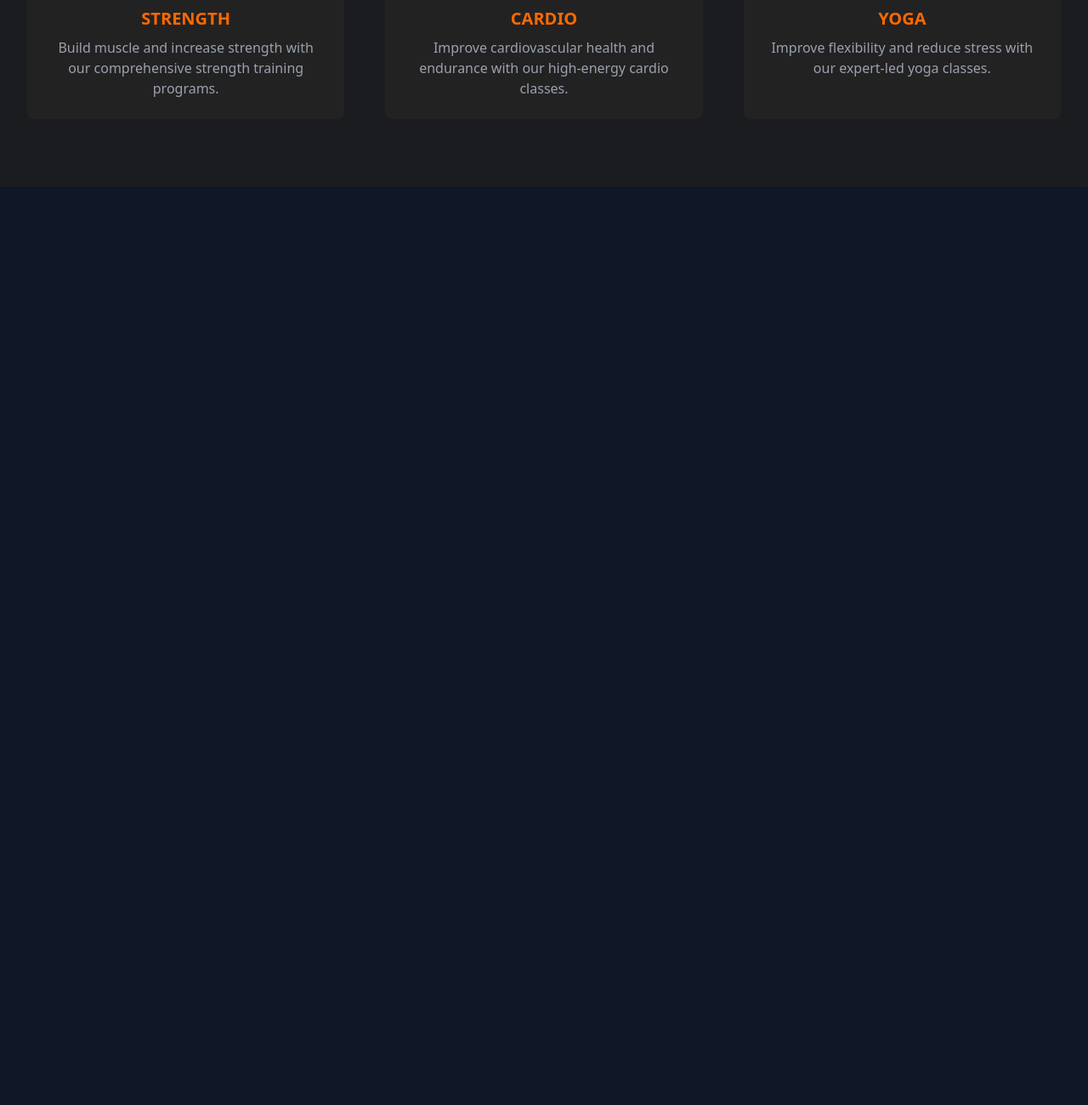
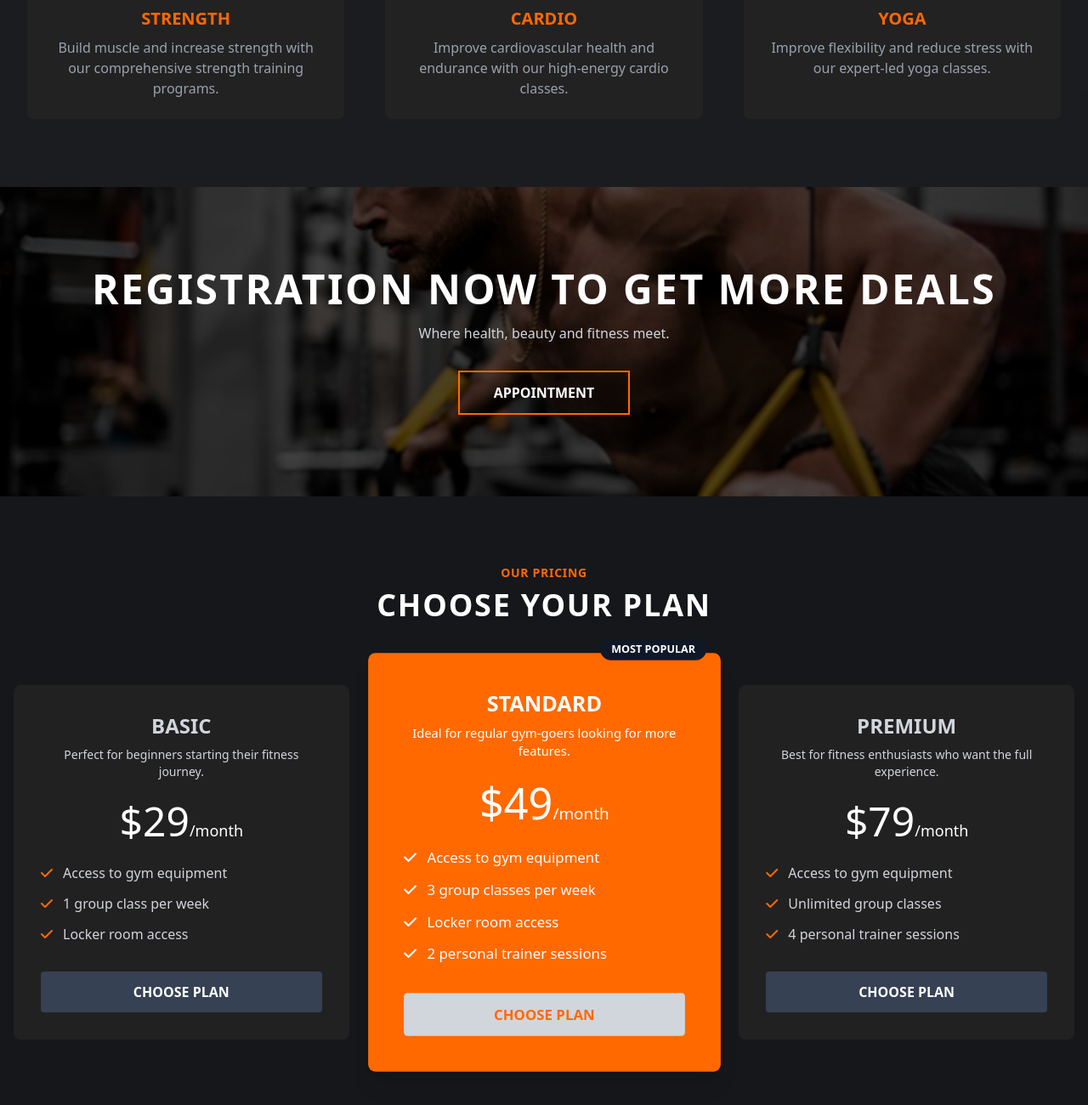
Before and after one commit to Samad0777/Satatic-sites, a website: page gym-site/public/index.html in a window 1280 px wide. Shown: the part 1672-2972 px from the top of the page at 85% size. Before the commit the page ends 1892 px from the top, so only its background shows below. Drawn offline with nearby package versions, Linux system fonts and the light colour scheme; files that its build step writes are made by us from their sources.

Commit message:
feat: our pricing section complete

```diff
--- a/gym-site/public/index.html
+++ b/gym-site/public/index.html
@@ -257,6 +257,88 @@
       <!-- our classes section ended -->
 
 
+      <!-- Appointment section started  -->
+
+
+    <section class="relative py-24">
+
+    <div class="absolute inset-0 bg-[url('./images/apoint.jpg')] bg-cover bg-center bg-fixed">
+        <div class="absolute inset-0 bg-black/70"></div> </div>
+
+    <div class="relative z-10 container mx-auto text-center text-white px-4">
+
+        <h2 class="text-4xl md:text-5xl font-extrabold uppercase font-anton tracking-wider">
+            Registration Now To Get More Deals
+        </h2>
+
+        <p class="mt-4 text-gray-300">
+            Where health, beauty and fitness meet.
+        </p>
+
+        <button class="mt-8 cursor-pointer px-10 py-3 bg-transparent text-white font-bold uppercase border-2 border-orange-500
+                       hover:bg-orange-500 transition-colors duration-300">
+            Appointment
+        </button>
+
+    </div>
+</section>
+
+      <!-- Appointment section ended  -->
+
+
+      <!-- our pricing section started  -->
+
+    <section class="pricing-section bg-[#191717cb] py-20 px-4">
+    <div class="container mx-auto text-center">
+
+        <p class="text-sm font-semibold text-orange-500 uppercase tracking-wider">Our Pricing</p>
+        <h2 class="mt-2 text-4xl font-bold font-anton uppercase tracking-wider text-white">Choose Your Plan</h2>
+
+        <div class="mt-12 grid md:grid-cols-3 gap-8 items-center">
+
+            <div class="pricing-card  rounded-lg bg-[#262424cb] p-8 text-gray-300">
+                <h3 class="text-2xl font-bold uppercase">Basic</h3>
+                <p class="mt-2 text-sm">Perfect for beginners starting their fitness journey.</p>
+                <p class="text-5xl font-anton mt-6 text-white">$29<span class="text-lg">/month</span></p>
+                <ul class="mt-6 space-y-3 text-left">
+                    <li class="flex items-center"><i class="fa-solid fa-check text-orange-500 mr-3"></i> Access to gym equipment</li>
+                    <li class="flex items-center"><i class="fa-solid fa-check text-orange-500 mr-3"></i> 1 group class per week</li>
+                    <li class="flex items-center"><i class="fa-solid fa-check text-orange-500 mr-3"></i> Locker room access</li>
+                </ul>
+                <button class="cursor-pointer w-full mt-8 py-3 bg-gray-700 hover:bg-gray-600 text-white font-bold uppercase rounded transition-colors">Choose Plan</button>
+            </div>
+
+            <div class="pricing-card bg-orange-500 text-white rounded-lg p-10 transform md:scale-105 shadow-xl relative">
+                <span class="absolute top-0 right-4 -mt-4 px-3 py-1 bg-gray-900 text-white text-xs font-bold uppercase rounded-full">Most Popular</span>
+
+                <h3 class="text-2xl font-bold uppercase">Standard</h3>
+                <p class="mt-2 text-sm">Ideal for regular gym-goers looking for more features.</p>
+                <p class="text-5xl font-anton mt-6">$49<span class="text-lg">/month</span></p>
+                <ul class="mt-6 space-y-3 text-left">
+                    <li class="flex items-center"><i class="fa-solid fa-check mr-3"></i> Access to gym equipment</li>
+                    <li class="flex items-center"><i class="fa-solid fa-check mr-3"></i> 3 group classes per week</li>
+                    <li class="flex items-center"><i class="fa-solid fa-check mr-3"></i> Locker room access</li>
+                    <li class="flex items-center"><i class="fa-solid fa-check mr-3"></i> 2 personal trainer sessions</li>
+                </ul>
+                <button class="cursor-pointer w-full mt-8 py-3 bg-gray-300 hover:bg-gray-200 text-orange-500 font-bold uppercase rounded transition-colors">Choose Plan</button>
+            </div>
+
+            <div class="pricing-card bg-[#262424cb] rounded-lg p-8 text-gray-300">
+                <h3 class="text-2xl font-bold uppercase">Premium</h3>
+                <p class="mt-2 text-sm">Best for fitness enthusiasts who want the full experience.</p>
+                <p class="text-5xl font-anton mt-6 text-white">$79<span class="text-lg">/month</span></p>
+                <ul class="mt-6 space-y-3 text-left">
+                    <li class="flex items-center"><i class="fa-solid fa-check text-orange-500 mr-3"></i> Access to gym equipment</li>
+                    <li class="flex items-center"><i class="fa-solid fa-check text-orange-500 mr-3"></i> Unlimited group classes</li>
+                    <li class="flex items-center"><i class="fa-solid fa-check text-orange-500 mr-3"></i> 4 personal trainer sessions</li>
+                </ul>
+                <button class="cursor-pointer w-full mt-8 py-3 bg-gray-700 hover:bg-gray-600 text-white font-bold uppercase rounded transition-colors">Choose Plan</button>
+            </div>
+
+        </div>
+    </div>
+</section>
+
   </body>
   <script src="https://unpkg.com/swiper/swiper-bundle.min.js"></script>
   <script src="./script.js"></script>
```
Also changed, not shown: gym-site/public/images/apoint.jpg (added), gym-site/public/images/apoint1.jpg (added), gym-site/public/images/apoint2.jpg (added).
